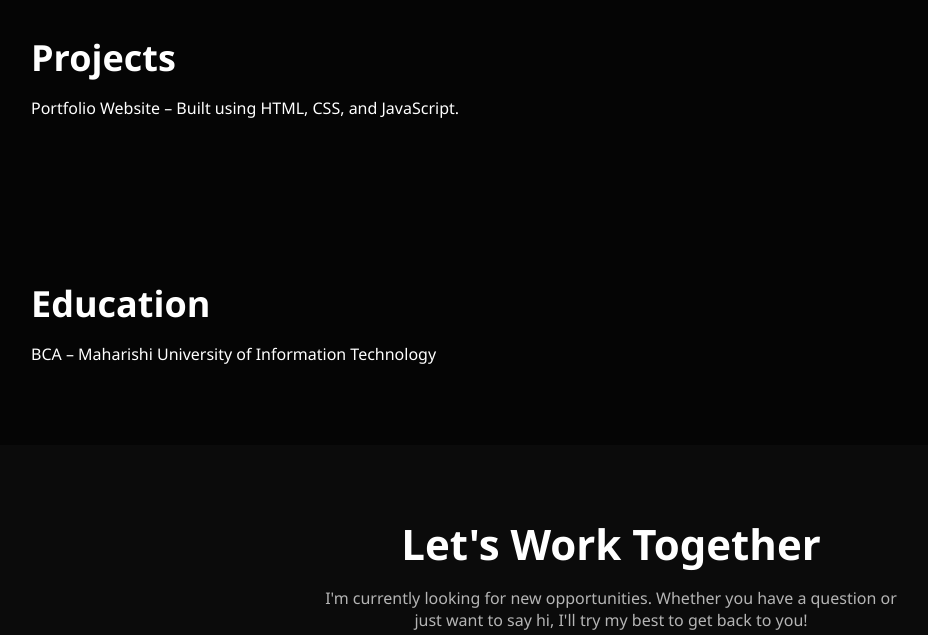
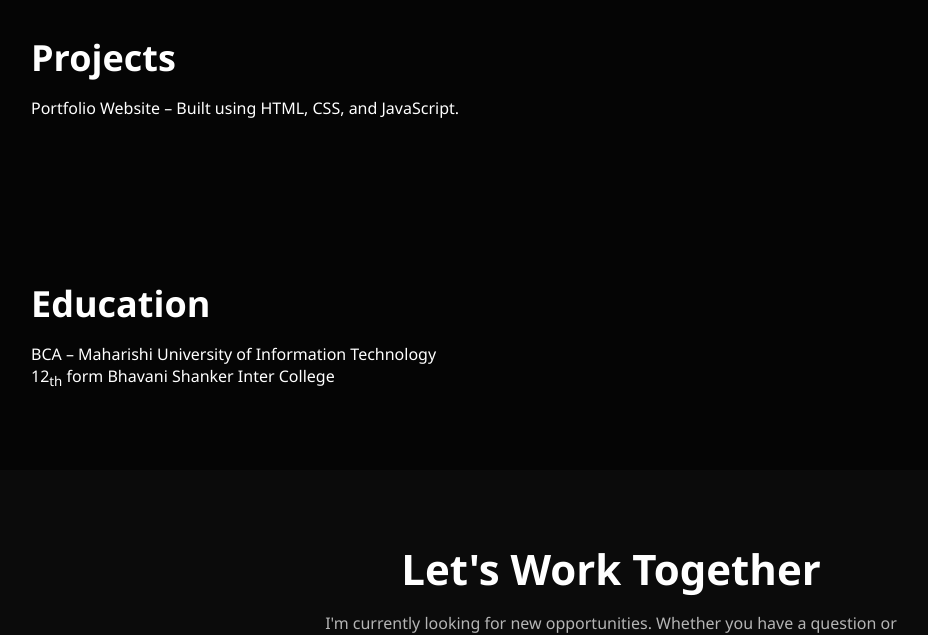
Before and after one commit to 13vermaaditya/Personal-portfolio, a plain HTML site: page index.html in a window 1280 px wide. Shown: the part 1717-2352 px from the top of the page, without its empty margins (29-957 px from the left). Drawn offline with Linux system fonts and the light colour scheme.

Commit message:
Update index.html

```diff
--- a/index.html
+++ b/index.html
@@ -65,6 +65,8 @@
   <section id="education" class="section">
     <h2>Education</h2>
     <p>BCA – Maharishi University of Information Technology</p>
+    <p>12<sub>th</sub> form Bhavani Shanker Inter College </p>
+
   </section>
 
   <!-- FOOTER -->
```
